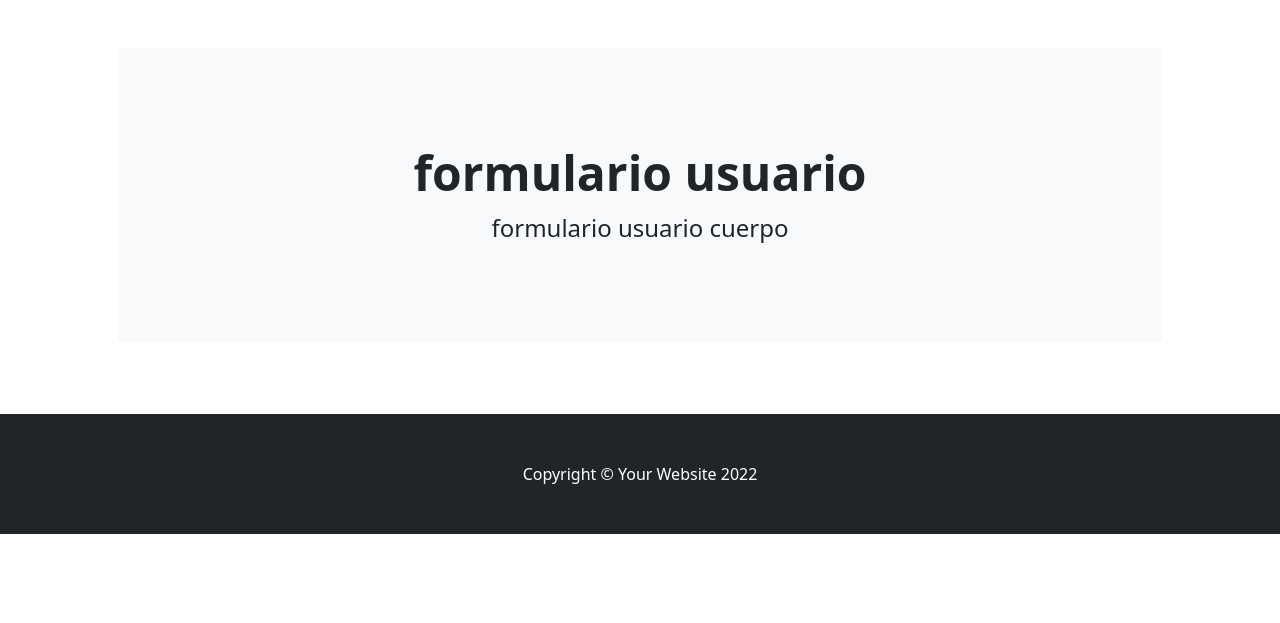
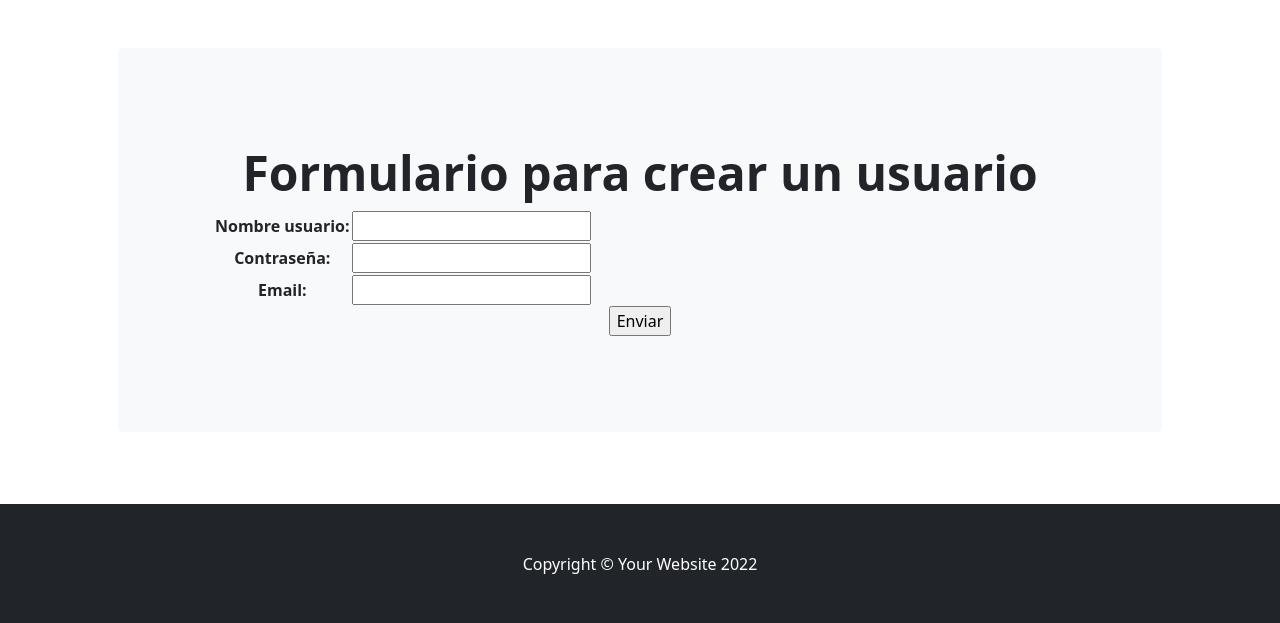
Before and after one commit to Kase-C/Entrega1-Gerber, a Django app: page /AppFinal/formularioUsuario/ in a window 1280 px wide. Shown: the part 56-679 px from the top of the page. Run offline with Django 4.2, Linux system fonts and the light colour scheme; some libraries are stand-ins or nearby versions.

Commit message:
Herencia de Templates finalizada

```diff
--- /dev/null
+++ b/AppFinal/forms.py
@@ -0,0 +1,16 @@
+from errno import EDEADLOCK
+from django import forms
+
+
+class FormularioUsuario(forms.Form):
+    nombre_usuario = forms.CharField(max_length=50)
+    contraseña = forms.IntegerField()
+    email = forms.EmailField()
+
+class FormularioMascota(forms.Form):
+    animal = forms.CharField(max_length=50)
+    edad = forms.IntegerField()
+
+class FormularioEstudios(forms.Form):
+    carrera = forms.CharField(max_length=50)
+    contraseña = forms.CharField(max_length=50)
--- a/AppFinal/models.py
+++ b/AppFinal/models.py
@@ -11,4 +11,4 @@ class Mascota(models.Model):
 
 class Estudios(models.Model):
     carrera = models.CharField(max_length=50)
-    institucion = models.IntegerField()
+    institucion = models.CharField(max_length=50)
--- a/AppFinal/templates/formularioUsuario.html
+++ b/AppFinal/templates/formularioUsuario.html
@@ -4,8 +4,18 @@
 {% block introduccion %}
 
 
-    <h1 class="display-5 fw-bold">formulario usuario</h1>
-    <p class="fs-4">formulario usuario cuerpo</p>
+    <h1 class="display-5 fw-bold">Formulario para crear un usuario</h1>
+    <form action="{% url 'formularioUsuario' %}" method="POST"> {% csrf_token %}
+
+        <table>
+
+            {{ formulario.as_table }}
+
+        </table>
+
+        <input type="submit", value="Enviar">
+
+        </form>
 
 
 {% endblock %}
--- a/AppFinal/views.py
+++ b/AppFinal/views.py
@@ -1,12 +1,27 @@
 from django.http import HttpResponse
 from django.shortcuts import render
 from .models import *
+from .forms import *
 
 def inicio(request):
     return render (request, "inicio.html")
 
 def formularioUsuario(request):
-    return render(request, "formularioUsuario.html")
+    if request.method=="POST":
+        formulario_usuario = FormularioUsuario(request.POST)
+        if formulario_usuario.is_valid():
+            info = formulario_usuario.cleaned_data
+            nombre_usuario = info["nombre_usuario"]
+            contraseña = info["contraseña"]
+            email = info["email"]
+            usuario = Usuario(nombre_usuario = nombre_usuario, contraseña = contraseña , email = email)
+            usuario.save()
+            return render (request, "inicio.html", {"resultado": "Usuario Creado"})
+        else:
+            return render (request, "inicio.html", {"resultado": "Error"})
+    else:
+        formulario_usuario = FormularioUsuario()
+    return render(request, "formularioUsuario.html", {"formulario":formulario_usuario})
 
 def formularioMascota(request):
     return render(request, "formularioMascota.html")
```
Also changed, not shown: AppFinal/templates/inicio.html (+9 -0 lines), AppFinal/migrations/0002_alter_estudios_institucion.py (added), db.sqlite3.
